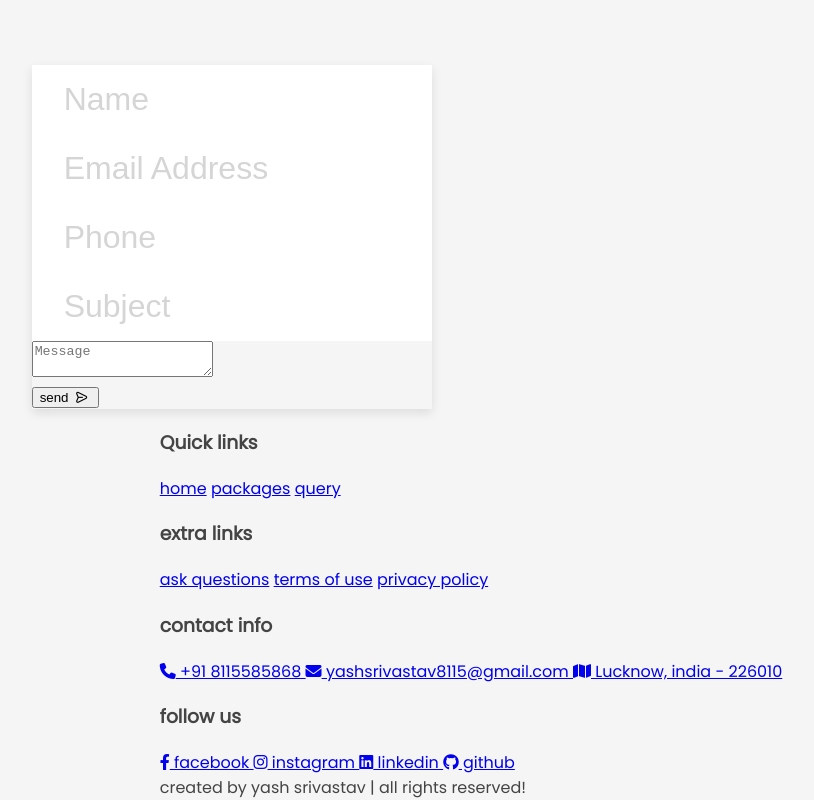
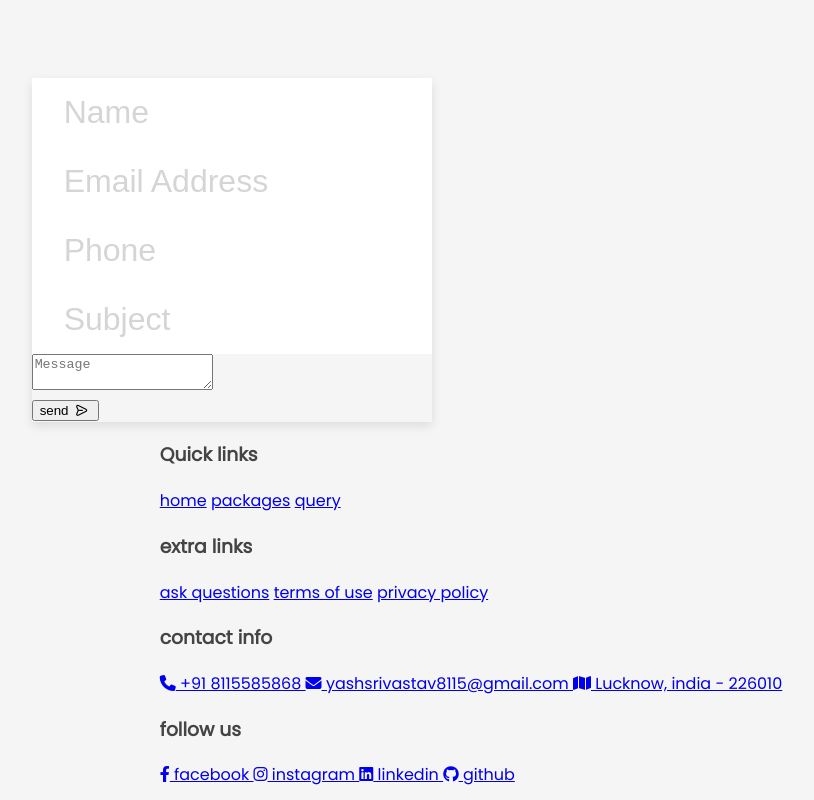
Before and after one commit to zawarom/Frontend-Basics, a plain HTML site: page TravelTour/index.html in a window 1280 px wide. Shown: the part 4056-4856 px from the top of the page, without its empty margins (169-983 px from the left). Drawn offline with nearby package versions, Linux system fonts and the light colour scheme; files that its build step writes are made by us from their sources; a script that the page names is missing.

Commit message:
html final commit

```diff
--- a/TravelTour/index.html
+++ b/TravelTour/index.html
@@ -224,7 +224,6 @@
                 <a href="https://github.com/Yash-srivastav16"> <i class="fab fa-github"></i> github </a>
             </div>
         </div>
-        <div class="credit">created by <span>yash srivastav</span> | all rights reserved!</div>
     </section>
     <!-- footer section ends -->
     <script src="js/script.js"></script>
```
